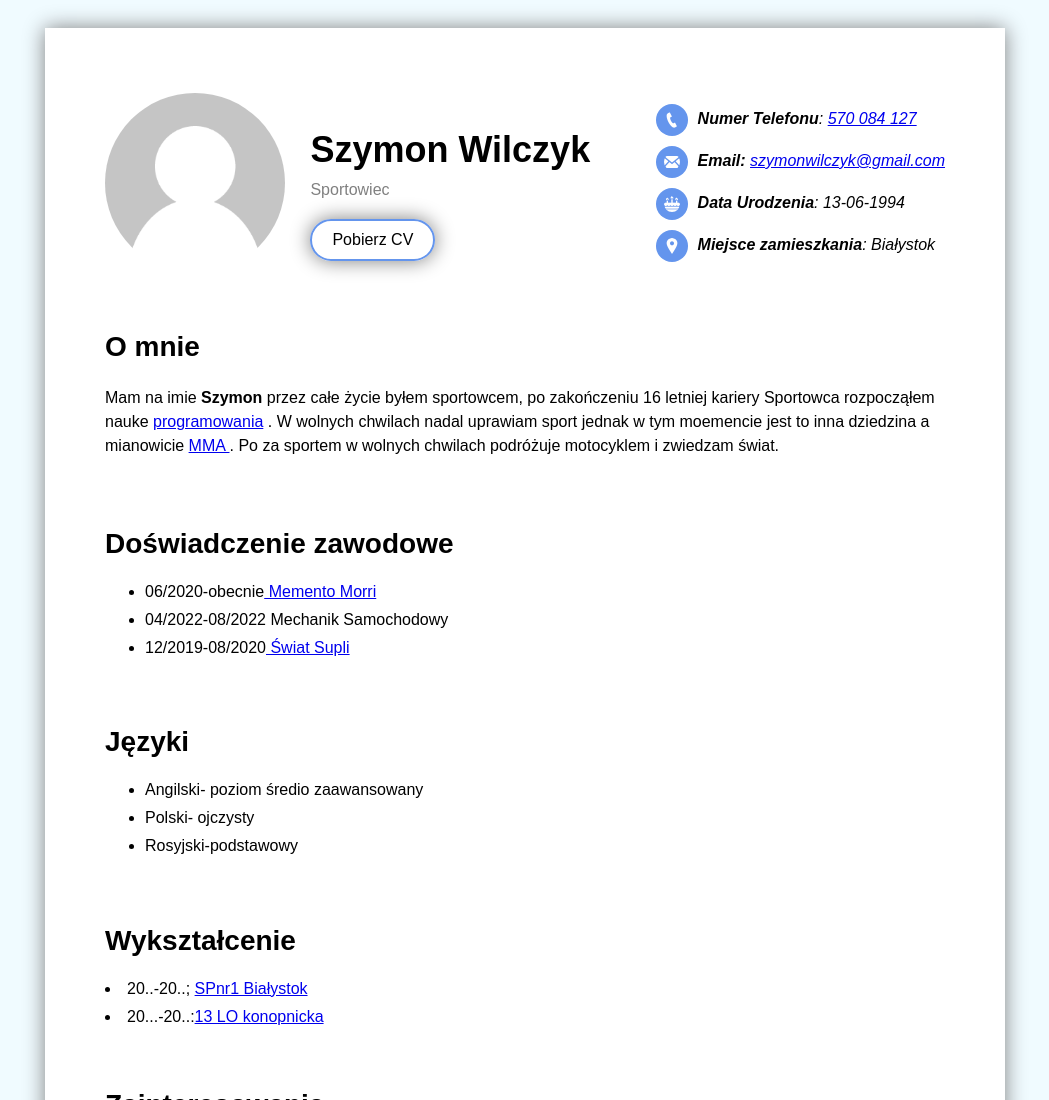
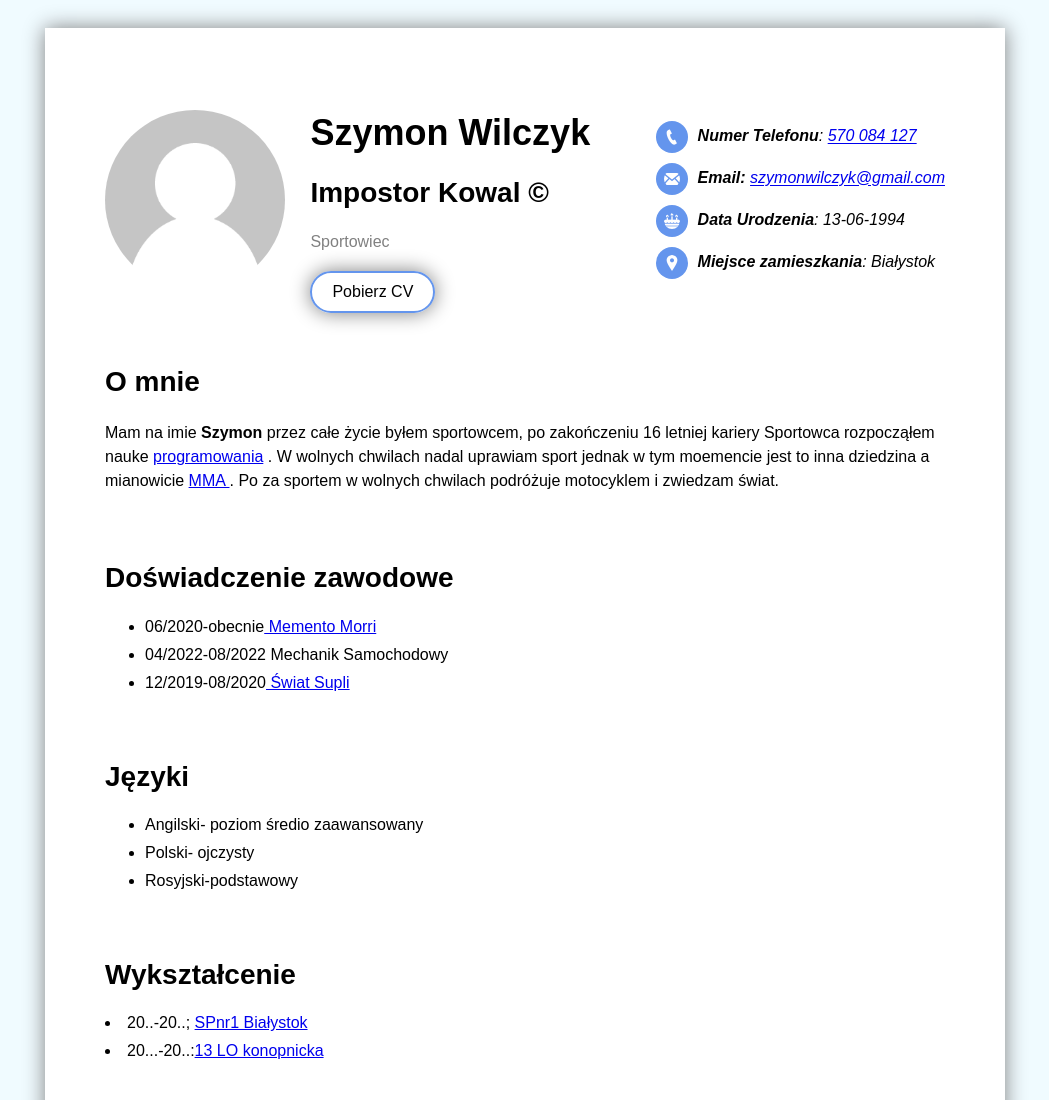
Before and after one commit to w1ilku/Projekt, a plain HTML site: page index.html in a window 1280 px wide. Shown: the top 1100 px of the page, without its empty margins (115-1164 px from the left). Drawn offline with Linux system fonts and the light colour scheme.

Commit message:
impostor

```diff
--- a/index.html
+++ b/index.html
@@ -10,6 +10,7 @@
                 <img class="profile-picture circle" src="default-avatar.png" widht="150px" height="150px"/>
             <div>
                 <h1>  Szymon  Wilczyk</h1>
+                <h2>Impostor Kowal <b>&#169;</b></h2>
                 <span>Sportowiec</span>
                 <div>
                     <a class="cv-download-link" href="https://gofile.io/d/Mz7Qc3">Pobierz CV</a>
```
